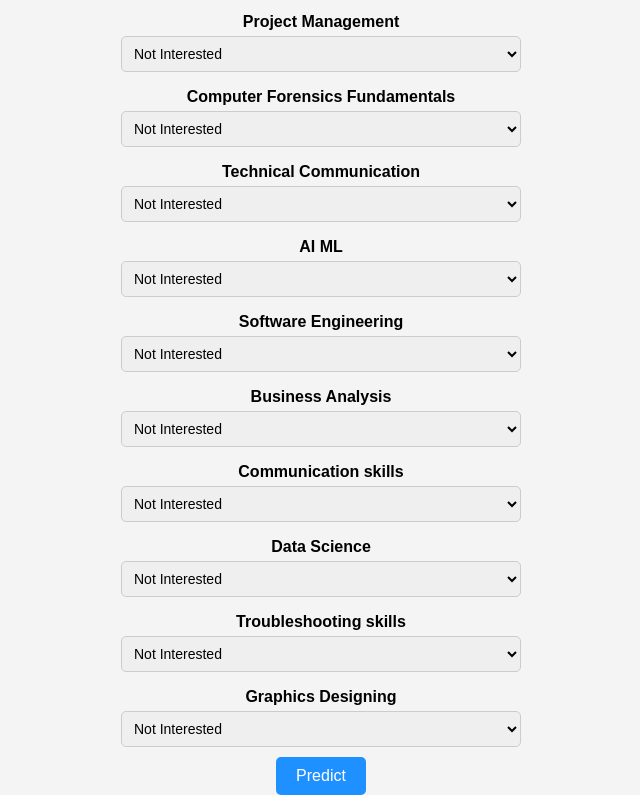
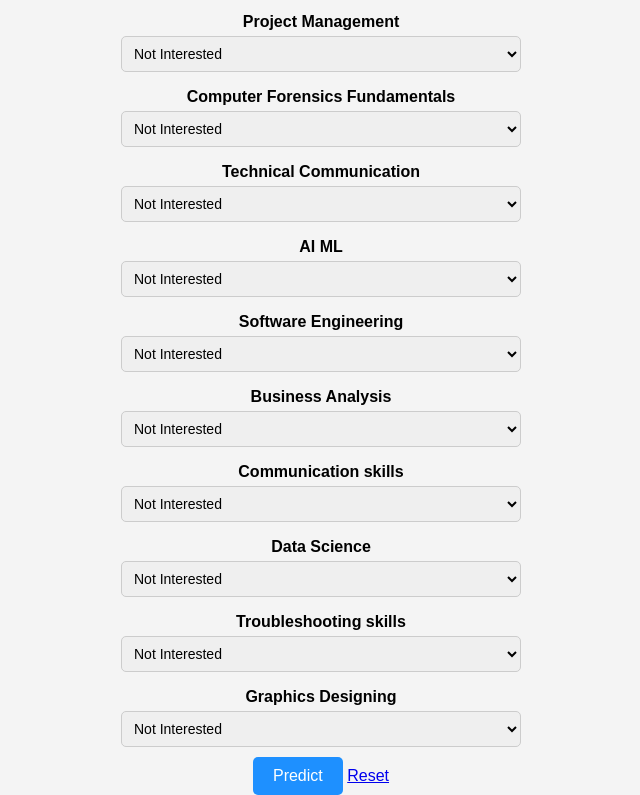
Before and after one commit to amateurcoder666/Role-Prediction, a plain HTML site: page templates/index.html in a window 1280 px wide. Shown: the part 580-1375 px from the top of the page, without its empty margins (319-959 px from the left). Drawn offline with Linux system fonts and the light colour scheme.

Commit message:
Add files via upload

```diff
--- a/templates/index.html
+++ b/templates/index.html
@@ -279,6 +279,7 @@
   </select>
         <center>
                 <input type="submit" value="Predict" class = "submit">
+                <a href="/">Reset</a>
         </center>
 
 </div>
```
